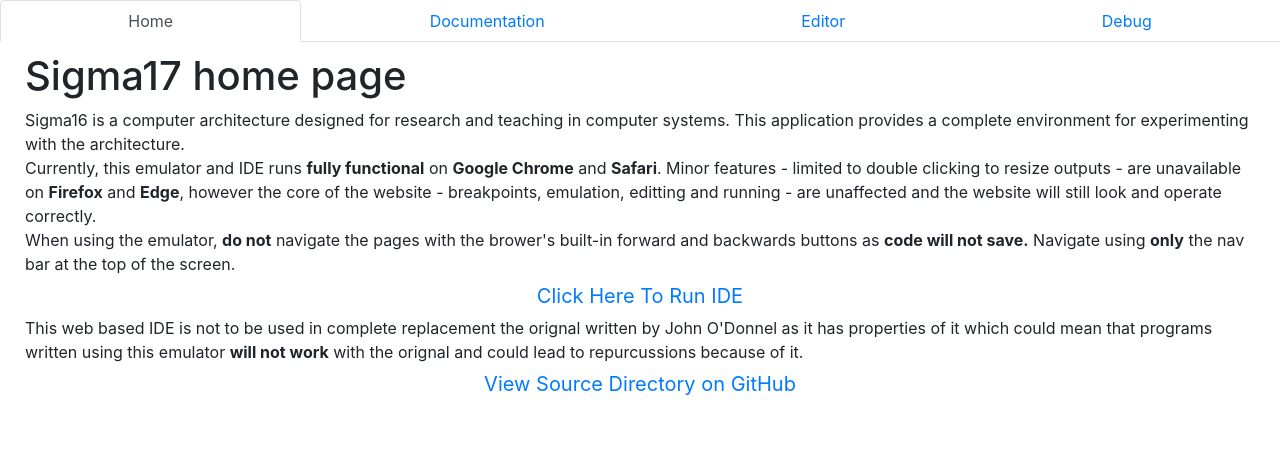
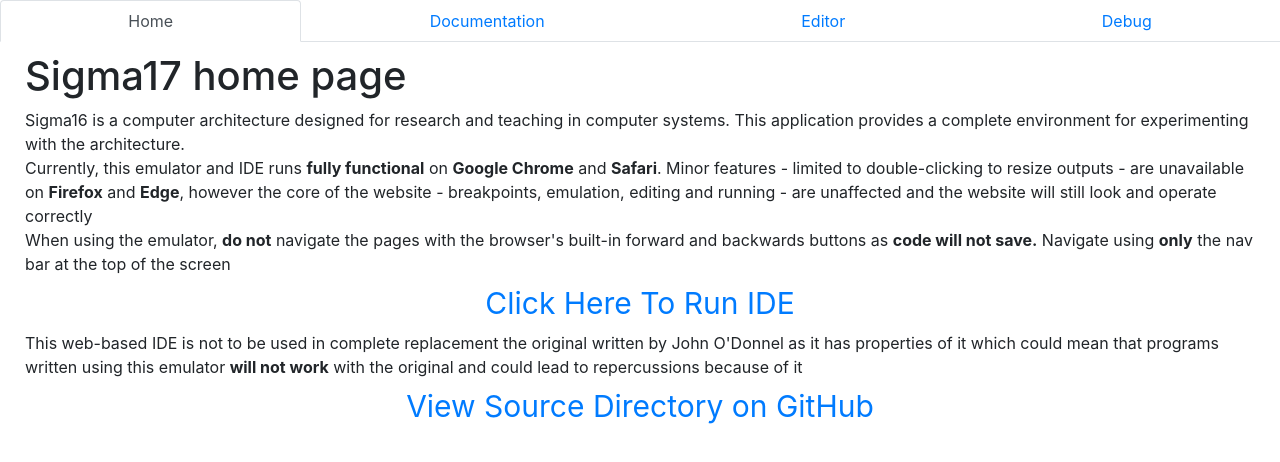
Before and after one commit to QuestioWo/Sigma17, a React (Create React App) app: page / in a window 1280 px wide. Shown: the top 462 px of the page. Built offline with nearby package versions, Linux system fonts and the light colour scheme.

Commit message:
updated home page for spelling errors and bigger text to make it easier to see what to press to navigate to the editor

```diff
--- a/src/components/HomeView.css
+++ b/src/components/HomeView.css
@@ -2,5 +2,5 @@
   padding-top: 5px;
   padding-bottom: 5px;
   text-align: center;
-  font-size: 20px;
+  font-size: 30px;
 }
--- a/src/components/HomeView.js
+++ b/src/components/HomeView.js
@@ -51,12 +51,12 @@ export default class HomeView extends React.Component {
           </Row>
           <Row>
             <Col>
-              Currently, this emulator and IDE runs <strong>fully functional</strong> on <strong>Google Chrome</strong> and <strong>Safari</strong>. Minor features - limited to double clicking to resize outputs - are unavailable on <strong>Firefox</strong> and <strong>Edge</strong>, however the core of the website - breakpoints, emulation, editting and running - are unaffected and the website will still look and operate correctly.
+              Currently, this emulator and IDE runs <strong>fully functional</strong> on <strong>Google Chrome</strong> and <strong>Safari</strong>. Minor features - limited to double-clicking to resize outputs - are unavailable on <strong>Firefox</strong> and <strong>Edge</strong>, however the core of the website - breakpoints, emulation, editing and running - are unaffected and the website will still look and operate correctly
             </Col>
           </Row>
           <Row>
             <Col>
-              When using the emulator, <strong>do not</strong> navigate the pages with the brower's built-in forward and backwards buttons as <strong>code will not save.</strong> Navigate using <strong>only</strong> the nav bar at the top of the screen.
+              When using the emulator, <strong>do not</strong> navigate the pages with the browser's built-in forward and backwards buttons as <strong>code will not save.</strong> Navigate using <strong>only</strong> the nav bar at the top of the screen
             </Col>
           </Row>
           <Row>
@@ -73,7 +73,7 @@ export default class HomeView extends React.Component {
           </Row>
           <Row>
             <Col>
-              This web based IDE is not to be used in complete replacement the orignal written by John O'Donnel as it has properties of it which could mean that programs written using this emulator <strong>will not work</strong> with the orignal and could lead to repurcussions because of it.
+              This web-based IDE is not to be used in complete replacement the original written by John O'Donnel as it has properties of it which could mean that programs written using this emulator <strong>will not work</strong> with the original and could lead to repercussions because of it
             </Col>
           </Row>
           <Row>
```
